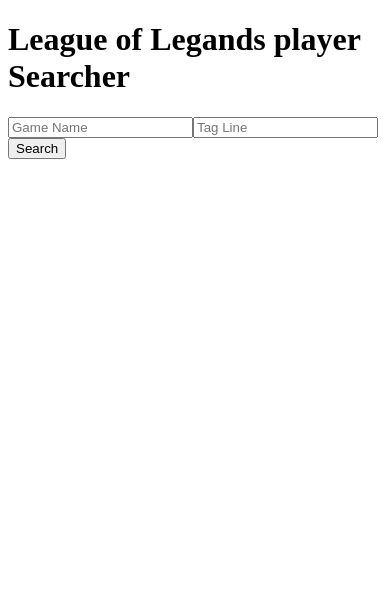
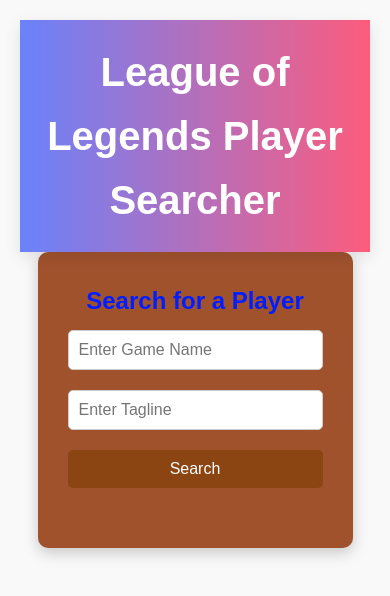
Before and after one commit to KHW2019/LeagueSeacher, a React (Vite) app in the folder frontend/: page / in a window 390 px wide. Shown: the top 596 px of the page. Built offline with nearby package versions, Linux system fonts and the light colour scheme.

Commit message:
restructure css and improve error message

```diff
--- a/frontend/src/App.css
+++ b/frontend/src/App.css
@@ -1,3 +1,19 @@
+/* General Reset */
+* {
+  margin: 0;
+  padding: 0;
+  box-sizing: border-box;
+}
+
+/* Body Styling */
+body {
+  font-family: 'Arial', sans-serif;
+  line-height: 1.6;
+  background-color: #f9f9f9;
+  color: #001eff;
+  padding: 20px;
+}
+
 /* Header Styling */
 .header {
   background: linear-gradient(to right, #6a82fb, #fc5c7d);
@@ -39,35 +55,18 @@
 }
 
 .navbar a:hover {
-  background: rgba(255, 255, 255, 0.2);
+  background: rgba(89, 160, 208, 0.2);
 }
 
-/* Hero Section */
-.hero {
-  background: url('hero-bg.jpg') no-repeat center center/cover;
-  color: white;
-  padding: 100px 20px;
+/* Player Searcher Section */
+.player-searcher {
+  max-width: 400px;
+  margin: 50px auto;
+  padding: 30px;
+  background-color: #a0522d; /* Brown background */
+  border-radius: 10px;
+  box-shadow: 0 5px 15px rgba(0, 0, 0, 0.2);
   text-align: center;
-  min-height: 70vh;
-  display: flex;
-  flex-direction: column;
-  justify-content: center;
-  align-items: center;
-}
-
-.hero h1 {
-  font-size: 3.5em;
-  margin-bottom: 20px;
-}
-
-.hero p {
-  font-size: 1.2em;
-  margin-bottom: 40px;
-}
-
-.hero button {
-  font-size: 1.2em;
-  padding: 15px 30px;
 }
 
 /* Input Group Styling */
@@ -100,10 +99,10 @@
   background-color: #f0f0f0;
   padding: 20px;
   border-radius: 10px;
-  display: inline-block;
+  display: block; /* Changed from inline-block */
   text-align: left;
   max-width: 600px;
-  margin: 20px auto;
+  margin: 20px auto; /* Center alignment */
   box-shadow: 0 5px 15px rgba(0, 0, 0, 0.1);
 }
 
@@ -116,45 +115,17 @@
   color: #555;
 }
 
+.player-info pre {
+  white-space: pre-wrap; /* Allows wrapping of long strings */
+  word-wrap: break-word;
+}
+
 /* Error Message Styling */
 .error {
   color: red;
   font-weight: bold;
   margin-top: 20px;
-}
-
-/* Card Styling */
-.card {
-  background: white;
-  border-radius: 15px;
-  box-shadow: 0 10px 20px rgba(0, 0, 0, 0.1);
-  overflow: hidden;
-  transition: transform 0.3s ease;
-}
-
-.card img {
-  width: 100%;
-  height: auto;
-  display: block;
-}
-
-.card .content {
-  padding: 20px;
-  text-align: left;
-}
-
-.card .content h3 {
-  margin-top: 0;
-  color: #333;
-}
-
-.card .content p {
-  color: #555;
-  margin-bottom: 20px;
-}
-
-.card:hover {
-  transform: translateY(-10px);
+  text-align: center;
 }
 
 /* Footer Styling */
@@ -185,22 +156,10 @@
 
 /* Responsiveness */
 @media (max-width: 768px) {
-  .hero h1 {
-    font-size: 2.5em;
-  }
-
-  .hero p {
-    font-size: 1em;
-  }
-
   .input-group input,
   .input-group button {
     width: 100%;
     margin: 10px 0;
-  }
-
-  .card .content {
-    padding: 15px;
   }
 
   .player-info {
--- a/frontend/src/App.tsx
+++ b/frontend/src/App.tsx
@@ -1,45 +1,48 @@
-import { useState } from 'react'
-import axios from 'axios'
-import './App.css'
-import { PlayerData } from './types'
-import PlayerSearch from './PlayerSearcher'
+import { useState } from 'react';
+import axios from 'axios';
+import './App.css';
+import { PlayerData } from './types';
+import PlayerSearch from './PlayerSearcher';
 
 function App() {
   const [playerData, setPlayerData] = useState<PlayerData | null>(null);
   const [error, setError] = useState<string | null>(null);
 
-  const handleSearch = async(gameName: string, tagLine: string) => {
-    if(!gameName || !tagLine){
-      setError('Game name or tage Line are required.');
+  const handleSearch = async (gameName: string, tagLine: string) => {
+    // Basic validation
+    if (!gameName || !tagLine) {
+      setError('Game name and tag line are required.');
       return;
     }
 
-    if(!/^\d+$/.test(tagLine)){
+    if (!/^\d+$/.test(tagLine)) {
       setError('Tag line should be a number.');
       return;
     }
 
-    try{
-      const response = await axios.get(`http://localhost:5000/api/riot/player/${gameName}/${tagLine}`
-      );
+    try {
+      const response = await axios.get(`http://localhost:5000/api/riot/player/${gameName}/${tagLine}`);
       setPlayerData(response.data);
-      setError(null)
-    }catch(err : any){
-      // Handle case where error.message might not be available
-      setError(err?.response?.data?.message || 'An error occured. Please try agian.');
-      setPlayerData(null);
+      setError(null); // Clear previous errors
+    } catch (err: any) {
+      // Handle specific errors
+      if (err.response) {
+        setError(err.response.status === 404 ? 'Player not found. Please check the name and tag line.' : 'An error occurred. Please try again.');
+      } else {
+        setError('An unexpected error occurred. Please try again later.');
+      }
+      setPlayerData(null); // Clear player data on error
     }
-  }
-
+  };
 
   return (
     <div className="App">
       <header className="App-header">
-        <h1>League of Legands player Searcher</h1>
+        <h1>League of Legends Player Searcher</h1>
       </header>
-      <PlayerSearch onSearch={handleSearch} playerData={playerData} error={error}/>
+      <PlayerSearch onSearch={handleSearch} playerData={playerData} error={error} />
     </div>
   );
 }
 
-export default App
+export default App;
--- a/frontend/src/PlayerSearcher.tsx
+++ b/frontend/src/PlayerSearcher.tsx
@@ -1,48 +1,49 @@
 import React, { useState } from 'react';
-import { PlayerData } from './types';
 
-interface PlayerSearcherProps{
-    onSearch: (gameName: string, tagLine: string ) => void;
-    playerData: PlayerData | null;
+interface PlayerSearchProps {
+  onSearch: (gameName: string, tagLine: string) => void;
+  playerData: any;
   error: string | null;
 }
 
-function PlayerSearcher({onSearch, playerData, error} : PlayerSearcherProps){
-    const [gameName, setGameName] = useState<string>('');
-    const [tagLine, setTagLine] = useState<string>('');
+const PlayerSearch: React.FC<PlayerSearchProps> = ({ onSearch, playerData, error }) => {
+  const [gameName, setGameName] = useState('');
+  const [tagLine, setTagLine] = useState('');
 
-    const handleSearchClick = async () => {
+  const handleSubmit = (e: React.FormEvent) => {
+    e.preventDefault();
     onSearch(gameName, tagLine);
   };
 
   return (
-        <div>
+    <div className="player-searcher">
+      <h2>Search for a Player</h2>
+      <form className="input-group" onSubmit={handleSubmit}>
         <input
           type="text"
-                placeholder="Game Name"
+          placeholder="Enter Game Name"
           value={gameName}
           onChange={(e) => setGameName(e.target.value)}
         />
         <input
           type="text"
-                placeholder="Tag Line"
+          placeholder="Enter Tagline"
           value={tagLine}
           onChange={(e) => setTagLine(e.target.value)}
         />
-            <button onClick={handleSearchClick}>Search</button>
-
-            {error && <div className='error'>{error}</div>}
-
+        <button type="submit">Search</button>
+      </form>
+      {error && <p className="error">{error}</p>}
       {playerData && (
         <div className="player-info">
-                    <h2>Player Found</h2>
-                    <p><strong>PUUID:</strong> {playerData.puuid}</p>
-                    <p><strong>Game Name:</strong> {playerData.gameName}</p>
-                    <p><strong>Tag Line:</strong> {playerData.tagLine}</p>
+          <h2>{playerData.gameName}</h2>
+          <p>Tagline: {playerData.tagLine}</p>
+          <p>PUUID:</p>
+          <pre>{playerData.puuid}</pre>
         </div>
       )}
     </div>
   );
 };
 
-export default PlayerSearcher;
+export default PlayerSearch;
--- a/frontend/src/index.css
+++ b/frontend/src/index.css
@@ -1,5 +1,21 @@
+/* General Reset */
+* {
+  margin: 0;
+  padding: 0;
+  box-sizing: border-box;
+}
+
+/* Body Styling */
+body {
+  font-family: 'Arial', sans-serif;
+  line-height: 1.6;
+  background-color: #f9f9f9;
+  color: #001eff;
+  padding: 20px;
+}
+
 /* Header Styling */
-.header {
+.App-header {
   background: linear-gradient(to right, #6a82fb, #fc5c7d);
   padding: 20px 0;
   text-align: center;
@@ -10,7 +26,7 @@
   z-index: 1000;
 }
 
-.header h1 {
+.App-header h1 {
   margin: 0;
   font-size: 2.5em;
   font-weight: 600;
@@ -23,6 +39,8 @@
   list-style: none;
   padding: 10px 0;
   margin: 0;
+  background-color: #6a82fb;
+  border-bottom: 2px solid #fc5c7d;
 }
 
 .navbar li {
@@ -40,68 +58,6 @@
 
 .navbar a:hover {
   background: rgba(255, 255, 255, 0.2);
-}
-
-/* Hero Section */
-.hero {
-  background: url('hero-bg.jpg') no-repeat center center/cover;
-  color: white;
-  padding: 100px 20px;
-  text-align: center;
-  min-height: 70vh;
-  display: flex;
-  flex-direction: column;
-  justify-content: center;
-  align-items: center;
-}
-
-.hero h1 {
-  font-size: 3.5em;
-  margin-bottom: 20px;
-}
-
-.hero p {
-  font-size: 1.2em;
-  margin-bottom: 40px;
-}
-
-.hero button {
-  font-size: 1.2em;
-  padding: 15px 30px;
-}
-
-/* Card Styling */
-.card {
-  background: white;
-  border-radius: 15px;
-  box-shadow: 0 10px 20px rgba(0, 0, 0, 0.1);
-  overflow: hidden;
-  transition: transform 0.3s ease;
-}
-
-.card img {
-  width: 100%;
-  height: auto;
-  display: block;
-}
-
-.card .content {
-  padding: 20px;
-  text-align: left;
-}
-
-.card .content h3 {
-  margin-top: 0;
-  color: #333;
-}
-
-.card .content p {
-  color: #555;
-  margin-bottom: 20px;
-}
-
-.card:hover {
-  transform: translateY(-10px);
 }
 
 /* Footer Styling */
@@ -130,22 +86,46 @@
   color: #f06595;
 }
 
+/* Main Container */
+.container {
+  max-width: 600px;
+  margin: 50px auto;
+  padding: 20px;
+}
+
 /* Player Searcher Section */
+.player-searcher {
+  background-color: #a0522d; /* Brown background */
+  border-radius: 10px;
+  box-shadow: 0 5px 15px rgba(0, 0, 0, 0.2);
+  text-align: center;
+  padding: 30px;
+  margin-bottom: 20px; /* Space between search form and player info */
+}
 
 /* Input Group (Search Form) */
+.input-group {
+  display: flex;
+  flex-direction: column;
+  align-items: center;
+  margin-bottom: 20px;
+}
+
 .input-group input {
+  width: 100%;
   padding: 10px;
-  margin: 5px;
+  margin: 10px 0;
   font-size: 1em;
   border: 1px solid #ccc;
   border-radius: 5px;
-  width: calc(50% - 20px);
 }
 
+/* Button Styling */
 .input-group button {
+  width: 100%;
   padding: 10px 20px;
   font-size: 1em;
-  background-color: #6a82fb;
+  background-color: #8b4513; /* Darker brown button */
   color: white;
   border: none;
   border-radius: 5px;
@@ -154,28 +134,16 @@
 }
 
 .input-group button:hover {
-  background-color: #fc5c7d;
+  background-color: #a0522d; /* Lighter brown on hover */
 }
 
 /* Player Information Styling */
 .player-info {
   background-color: #f0f0f0;
   padding: 20px;
-  border-radius: 10px;
-  display: inline-block;
-  text-align: left;
-  max-width: 600px;
-  margin: 20px auto;
+  border-radius: -0px;
   box-shadow: 0 5px 15px rgba(0, 0, 0, 0.1);
-}
-
-.player-info h2 {
-  color: #333;
-  margin-bottom: 10px;
-}
-
-.player-info p {
-  color: #555;
+  text-align: center;
 }
 
 /* Error Message Styling */
@@ -183,16 +151,22 @@
   color: red;
   font-weight: bold;
   margin-top: 20px;
+  text-align: center;
+}
+
+/* Flexbox Alignment for Centering Content */
+.container {
+  display: flex;
+  flex-direction: column;
+  align-items: center;
 }
 
 /* Responsiveness */
 @media (max-width: 768px) {
-  .hero h1 {
-    font-size: 2.5em;
-  }
-
-  .hero p {
-    font-size: 1em;
+  .player-searcher,
+  .player-info {
+    max-width: 90%;
+    margin: 0 auto;
   }
 
   .input-group input,
@@ -200,13 +174,4 @@
     width: 100%;
     margin: 10px 0;
   }
-
-  .card .content {
-    padding: 15px;
-  }
-
-  .player-info {
-    padding: 15px;
-    max-width: 90%;
-  }
 }
```
Lines whose indentation alone changed are shown as unchanged.
